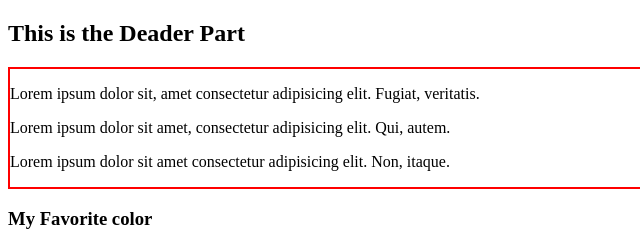
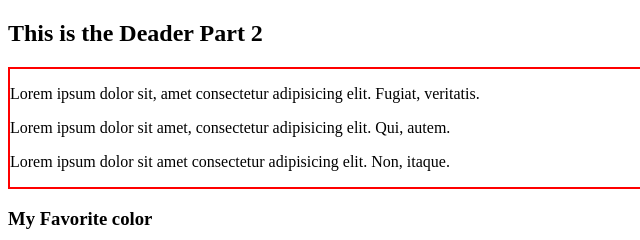
Before and after one commit to Armanahmed12/github-practice, a plain HTML site: page index.html in a window 1280 px wide. Shown: the top 240 px of the page, 0-640 px from the left. Drawn offline with Linux system fonts and the light colour scheme.

Commit message:
second file

```diff
--- a/index.html
+++ b/index.html
@@ -12,7 +12,7 @@
 <body>
 
        <header>
-            <h2>This is the Deader Part</h2>
+            <h2>This is the Deader Part 2</h2>
        </header>
         <div class="body-part">
              <p>
```
